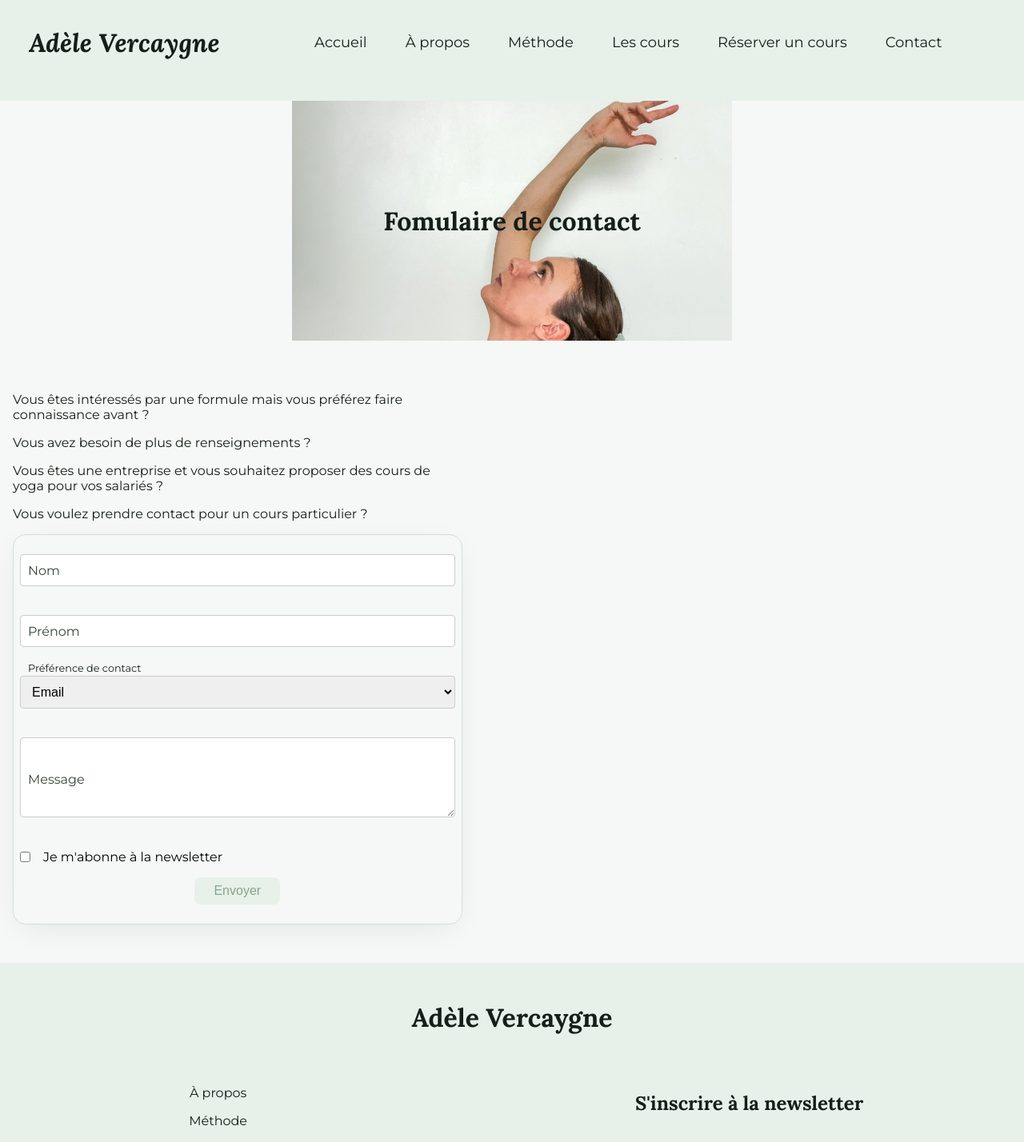
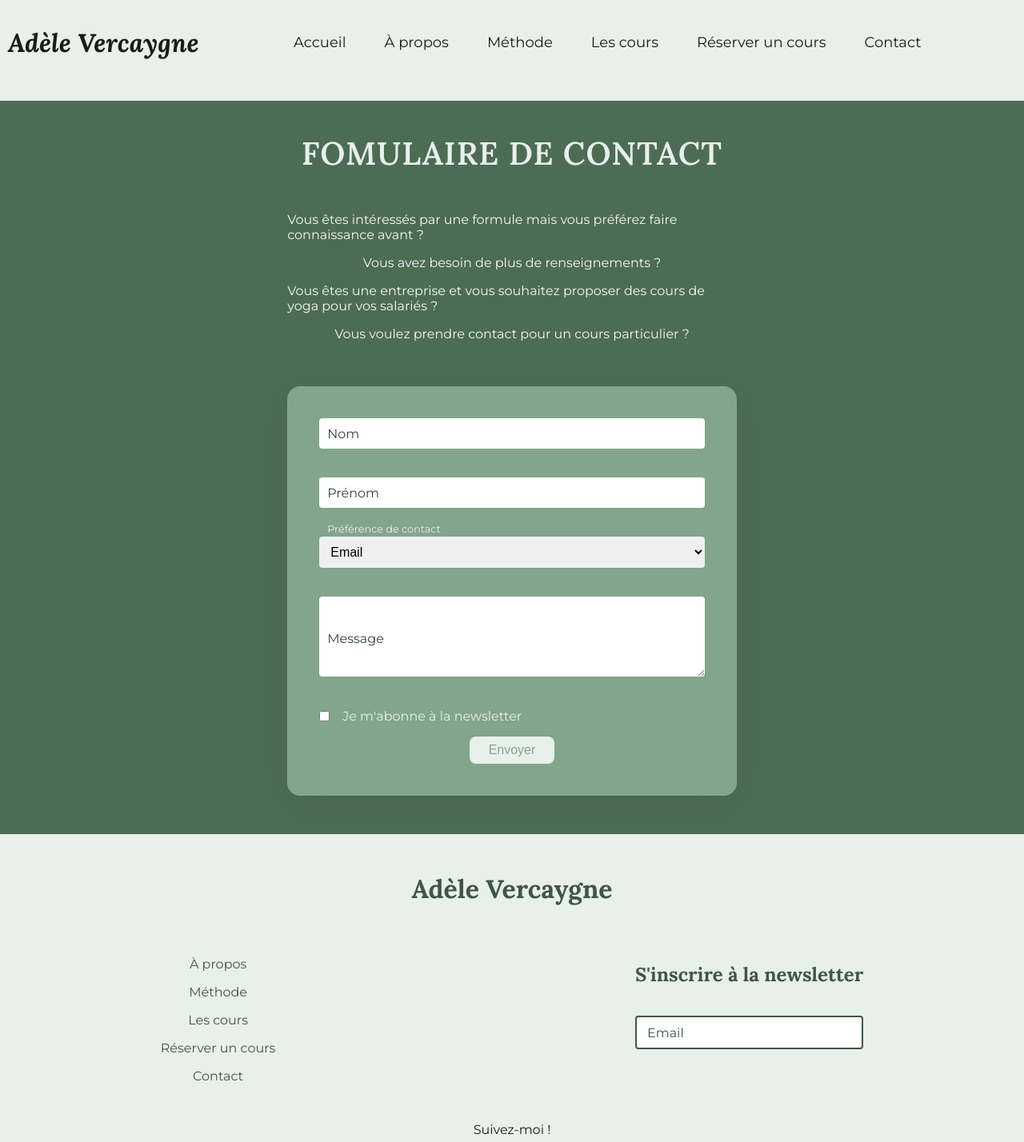
Before and after one commit to adelevrc/adelevrc, a Next.js app: page /contact in a window 1280 px wide. Shown: the part 20-1448 px from the top of the page at 80% size. Built offline with nearby package versions, Linux system fonts and the light colour scheme.

Commit message:
fix : styles

```diff
--- a/src/app/a-propos/about.module.scss
+++ b/src/app/a-propos/about.module.scss
@@ -4,8 +4,9 @@
   position: relative;
   display: flex;
   flex-direction: column;
-  gap: 2rem;
-  @include breakpoint-lg {
+  //gap: 2rem;
+  @include breakpoint-sm {
+    gap: 0;
     align-items: center;
     img {
       width: 100%;
@@ -45,8 +46,11 @@
     align-items: center;
     justify-content: center;
     width: 100%;
-    margin-bottom: 2rem;
     position: relative;
+    @include breakpoint-md {
+      background-color: red;
+      margin-bottom: 0;
+    }
     h1 {
       position: absolute;
     }
@@ -61,14 +65,22 @@
       flex-direction: column;
       gap: 1rem;
       line-height: 1.8;
-      padding: 0 1rem;
+      padding: 2.5rem 1.5rem;
+
+      h2 {
+        color: $color-leaf-200;
+      }
+      p {
+        color: $color-leaf-50;
+      }
     }
     img {
       object-fit: cover;
     }
     @include breakpoint-lg {
       flex-direction: row;
-      width: 80vw;
+      padding: 5rem;
+      margin-bottom: 3.5rem;
       a {
         align-self: center;
       }
--- a/src/app/a-propos/page.tsx
+++ b/src/app/a-propos/page.tsx
@@ -76,6 +76,7 @@ const AboutMe = () => (
           Alba Yoga Academy, dirigée par deux personnes incroyablement
           qualifiées et humaines : Celest Pereira et Hannah Barrett.
         </p> */}
+        <ButtonLink title={"Découvrir ma méthode"} href={"/ma-methode"} />
       </section>
 
       <Image
@@ -86,7 +87,6 @@ const AboutMe = () => (
         alt='Picture of the author'
       />
     </div>
-    <ButtonLink title={"Découvrir ma méthode"} href={"/ma-methode"} />
   </main>
 );
 
--- a/src/app/components/ContactForm/ContactForm.tsx
+++ b/src/app/components/ContactForm/ContactForm.tsx
@@ -1,7 +1,6 @@
 "use client";
 import { useForm } from "react-hook-form";
 import styles from "./contactForm.module.scss";
-import Button from "../Button/Button/Button";
 const ContactForm = () => {
   const {
     register,
--- a/src/app/components/ContactForm/contactForm.module.scss
+++ b/src/app/components/ContactForm/contactForm.module.scss
@@ -2,15 +2,16 @@
 
 .form {
   position: relative;
+  background-color: $color-leaf-400;
   width: 100%;
   max-width: 600px;
-  border: 1px solid $color-leaf-200;
   box-shadow: 0 10px 40px -12px rgba(16, 24, 40, 0.1);
-  padding: 1.5rem 0.5rem;
+  padding: 2.5rem;
   border-radius: 1rem;
   display: flex;
   flex-direction: column;
   gap: 1rem;
+  margin-top: 2.5rem;
   .inputContainer {
     position: relative;
     margin-bottom: 20px;
@@ -31,7 +32,7 @@
     select {
       width: 100%;
       padding: 10px;
-      border: 1px solid #ccc;
+      border: none;
       font-size: 1rem;
       border-radius: 4px;
       outline: none;
@@ -40,13 +41,13 @@
       &:not(:placeholder-shown) + label {
         top: -10px;
         font-size: 0.8rem;
-        color: $color-leaf-950;
+        color: $color-leaf-100;
       }
     }
     input,
     textarea {
       &:focus {
-        border-color: $color-leaf-950;
+        border-color: $color-leaf-100;
       }
     }
 
@@ -58,9 +59,11 @@
     label {
       display: flex;
       gap: 1rem;
+      color: $color-leaf-100;
     }
   }
   button {
+    align-self: center;
     padding: 0.5rem 1.5rem;
     background-color: $color-leaf-500;
     color: $color-leaf-50;
--- a/src/app/components/Footer/footer.module.scss
+++ b/src/app/components/Footer/footer.module.scss
@@ -8,7 +8,7 @@
   display: flex;
   flex-direction: column;
   gap: 3rem;
-  color: $color-leaf-950;
+  color: $color-leaf-700;
 
   .firstSection {
     display: flex;
@@ -42,14 +42,14 @@
       width: 100%;
       padding: 10px 10px 10px 10px;
       font-size: 16px;
-      border: 2px solid $color-leaf-950;
+      border: 2px solid $color-leaf-700;
       border-radius: 4px;
       outline: none;
       transition: border-color 0.3s ease;
     }
 
     input:focus {
-      border-color: $color-leaf-950;
+      border-color: $color-leaf-700;
     }
 
     label {
@@ -58,7 +58,7 @@
       left: 10px;
       transform: translateY(-50%);
       font-size: 16px;
-      color: $color-leaf-950;
+      color: $color-leaf-700;
       padding: 0 5px;
       pointer-events: none;
       transition: all 0.3s ease;
@@ -71,10 +71,10 @@
     input:not(:placeholder-shown) + label {
       top: -10px;
       font-size: 12px;
-      color: $color-leaf-950;
+      color: $color-leaf-700;
     }
     input:focus + label {
-      color: $color-leaf-950;
+      color: $color-leaf-700;
     }
   }
 
@@ -83,7 +83,7 @@
     flex-direction: column;
     align-items: center;
     gap: 1rem;
-    color: $color-leaf-950;
+    color: $color-leaf-700;
     ul {
       display: flex;
       gap: 1rem;
@@ -95,7 +95,7 @@
             cursor: pointer;
           }
           svg {
-            fill: $color-leaf-950;
+            fill: $color-leaf-700;
             &:hover {
               fill: $color-leaf-800;
             }
--- a/src/app/components/Header/Header.tsx
+++ b/src/app/components/Header/Header.tsx
@@ -2,6 +2,7 @@
 import Link from "next/link";
 import { useEffect, useState } from "react";
 import styles from "./header.module.scss";
+
 const Header = () => {
   const [menuOpen, setMenuOpen] = useState(false);
 
@@ -25,6 +26,10 @@ const Header = () => {
     };
   }, [menuOpen]);
 
+  const handleLinkClick = () => {
+    setMenuOpen(false);
+  };
+
   return (
     <header className={styles.header}>
       <button
@@ -37,7 +42,10 @@ const Header = () => {
         <div />
         <div />
       </button>
-      <h1> Adèle Vercaygne</h1>
+      <Link href={"/"} className={styles.logo}>
+        <h1> Adèle Vercaygne</h1>
+      </Link>
+
       <nav
         className={`${styles.nav} ${menuOpen ? styles.open : ""}`}
         id='nav'
@@ -46,26 +54,39 @@ const Header = () => {
       >
         <ul>
           <li>
-            <Link href={"/"}>Accueil </Link>
+            <Link href={"/"} onClick={handleLinkClick}>
+              Accueil
+            </Link>
           </li>
           <li>
-            <Link href={"a-propos"}>À propos </Link>
+            <Link href={"a-propos"} onClick={handleLinkClick}>
+              À propos
+            </Link>
           </li>
           <li>
-            <Link href={"ma-methode"}> Méthode</Link>
+            <Link href={"ma-methode"} onClick={handleLinkClick}>
+              Méthode
+            </Link>
           </li>
           <li>
-            <Link href={"les-cours"}>Les cours </Link>
+            <Link href={"les-cours"} onClick={handleLinkClick}>
+              Les cours
+            </Link>
           </li>
           <li>
-            <Link href={"#"}>Réserver un cours</Link>
+            <Link href={"#"} onClick={handleLinkClick}>
+              Réserver un cours
+            </Link>
           </li>
           <li>
-            <Link href={"contact"}> Contact </Link>
+            <Link href={"contact"} onClick={handleLinkClick}>
+              Contact
+            </Link>
           </li>
         </ul>
       </nav>
     </header>
   );
 };
+
 export default Header;
--- a/src/app/components/Header/header.module.scss
+++ b/src/app/components/Header/header.module.scss
@@ -4,8 +4,16 @@
   align-items: center;
   padding: 10px;
   color: $color-leaf-200;
-  @include breakpoint-lg {
+  @include breakpoint-xl {
     align-items: center;
+  }
+  .logo {
+    width: fit-content;
+    text-wrap: nowrap;
+    margin-left: 2.5rem;
+    @include breakpoint-xl {
+      margin-left: 0;
+    }
   }
   h1 {
     width: 100%;
@@ -14,11 +22,12 @@
     font-style: italic;
     font-weight: 700;
     color: $color-leaf-950;
-    @include breakpoint-lg {
+    @include breakpoint-xl {
       width: 30%;
     }
   }
   button {
+    align-self: center;
     display: flex;
     flex-direction: column;
     justify-content: space-between;
@@ -27,7 +36,7 @@
     cursor: pointer;
     background: none;
     border: none;
-    @include breakpoint-lg {
+    @include breakpoint-xl {
       display: none;
     }
     div {
@@ -48,7 +57,7 @@
     transition: right 0.3s ease;
     z-index: 1;
     background-color: $color-leaf-100;
-    @include breakpoint-lg {
+    @include breakpoint-xl {
       position: unset;
       width: 100%;
       height: auto;
@@ -58,7 +67,7 @@
   nav ul {
     list-style-type: none;
     padding: 50px 20px;
-    @include breakpoint-lg {
+    @include breakpoint-xl {
       display: flex;
       justify-content: center;
       gap: 3rem;
@@ -72,7 +81,7 @@
 
   nav ul li {
     margin: 20px 0;
-    @include breakpoint-lg {
+    @include breakpoint-xl {
       display: inline;
     }
   }
--- a/src/app/contact/contact.module.scss
+++ b/src/app/contact/contact.module.scss
@@ -2,41 +2,45 @@
 .main {
   display: flex;
   flex-direction: column;
-  gap: 1rem;
-  background-color: $color-leaf-50;
-  h1,
+  background-color: $color-leaf-600;
   h2 {
     color: $color-leaf-950;
   }
-  .title {
-    display: flex;
-    align-items: center;
-    justify-content: center;
-    width: 100%;
-    position: relative;
-    h1 {
-      position: absolute;
-    }
-    img {
-      object-fit: cover;
+
+  h1 {
+    color: $color-leaf-100;
+    background-color: $color-leaf-600;
+    text-transform: uppercase;
+    font-weight: 400;
+    padding: 0 2.5rem;
+    text-align: center;
+    letter-spacing: 1px;
+    font-weight: 600;
+    padding-top: 2.5rem;
+    @include breakpoint-lg {
+      font-size: 40px;
     }
   }
+
   section {
     padding: 3rem 1rem;
-
+    background-color: $color-leaf-600;
+    display: flex;
+    flex-direction: column;
+    gap: 2.5rem;
+    justify-content: center;
+    align-items: center;
+    p {
+      color: $color-leaf-50;
+    }
     > div {
       display: flex;
       flex-direction: column;
       gap: 1rem;
+      align-items: center;
       @include breakpoint-lg {
         width: 45%;
       }
     }
-    @include breakpoint-lg {
-      display: flex;
-      flex-direction: row;
-      gap: 1rem;
-      justify-content: space-between;
-    }
   }
 }
--- a/src/app/contact/page.tsx
+++ b/src/app/contact/page.tsx
@@ -5,7 +5,7 @@ import photo from "../images/photo-profil.webp";
 const Contact = () => {
   return (
     <main className={styles.main}>
-      <div className={styles.title}>
+      {/*       <div className={styles.title}>
         <h1> Fomulaire de contact </h1>
         <Image
           className={styles.picture}
@@ -14,7 +14,8 @@ const Contact = () => {
           height={300}
           alt='Picture of the author'
         />
-      </div>
+      </div> */}
+      <h1> Fomulaire de contact </h1>
       <section>
         <div>
           <p>
--- a/src/app/ma-methode/methode.module.scss
+++ b/src/app/ma-methode/methode.module.scss
@@ -40,7 +40,7 @@
     h1 {
       position: absolute;
     }
-    @include breakpoint-lg {
+    @include breakpoint-sm {
       img {
         width: 100%;
         object-fit: cover;
@@ -54,12 +54,15 @@
     flex-direction: column;
     gap: 1rem;
     line-height: 1.8;
-    // padding: 0 1rem;
+    padding: 0 1rem;
     a {
       align-self: center;
     }
     @include breakpoint-lg {
       width: 80%;
+    }
+    @include breakpoint-xl {
+      max-width: 1000px;
     }
   }
 
```
Also changed, not shown: src/app/les-cours/lessons.module.scss (+10 -7 lines).
